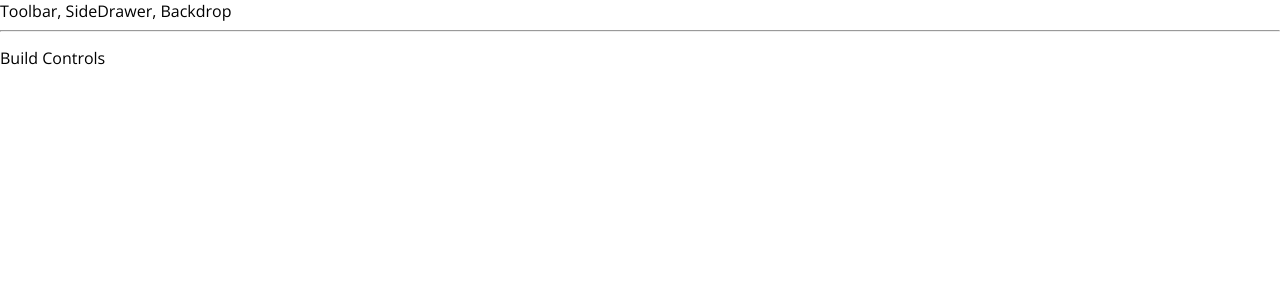
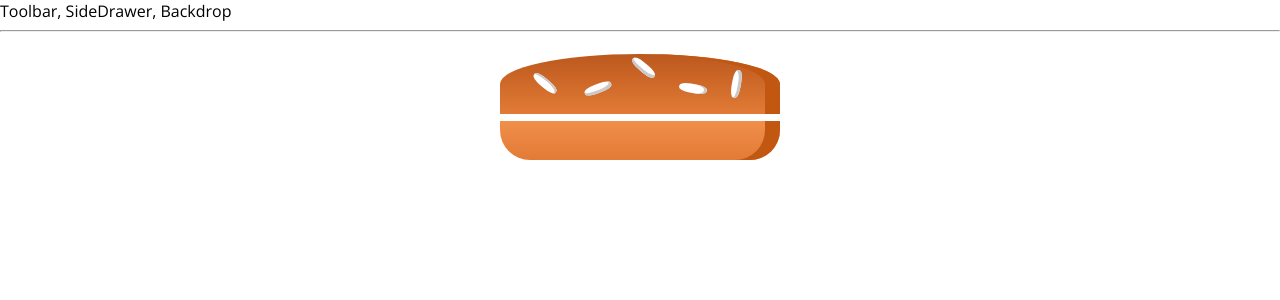
Before and after one commit to fAr-happy/burger-builder, a React (Create React App) app: page / in a window 1280 px wide. Shown: the top 300 px of the page. Built offline with nearby package versions, Linux system fonts and the light colour scheme.

Commit message:
add ingredient state functionality to burgerIngredient component

```diff
--- a/src/components/Burger/Burger.js
+++ b/src/components/Burger/Burger.js
@@ -1,10 +1,19 @@
 import React from "react";
+import styles from "./Burger.module.css";
 import BurgerIngredient from "./BurgerIngredient/BurgerIngredient";
 
-const Burger = () => {
+const Burger = props => {
+  // let transformedIngredients = Object.keys(props.ingredients).map(tiKey => {
+  //   return [...Array(props.ingredients[tiKey])].map((_, i) => {
+  //     return <BurgerIngredient type={tiKey} key={tiKey + i} />;
+  //   });
+  // });
+
   return (
-    <div>
-      <BurgerIngredient  />
+    <div className={styles.Burger}>
+      <BurgerIngredient type="bread-top" />
+      {/* {transformedIngredients} */}
+      <BurgerIngredient type="bread-bottom" />
     </div>
   );
 };
--- /dev/null
+++ b/src/components/Burger/Burger.module.css
@@ -0,0 +1,32 @@
+.Burger {
+  width: 100%;
+  margin: auto;
+  height: 250px;
+  overflow: scroll;
+  text-align: center;
+  font-weight: bold;
+  font-size: 1.2rem;
+}
+
+.Burger::-webkit-scrollbar {
+    display: none;
+  }
+
+@media (min-width: 1000px) and (min-height: 700px) {
+  .Burger {
+    width: 700px;
+    height: 600px;
+  }
+}
+@media (min-width: 500px) and (min-height: 401px) {
+  .Burger {
+    width: 450px;
+    height: 400px;
+  }
+}
+@media (min-width: 500px) and (min-height: 400px) {
+  .Burger {
+    width: 350px;
+    height: 300px;
+  }
+}
--- a/src/components/containers/BurgerBuilder/BurgerBuilder.js
+++ b/src/components/containers/BurgerBuilder/BurgerBuilder.js
@@ -1,16 +1,24 @@
-import React from 'react';
-import Aux from '../../../hoc/Auxiliary';
-import Burger from '../../Burger/Burger';
+import React from "react";
+import Aux from "../../../hoc/Auxiliary";
+import Burger from "../../Burger/Burger";
 
 class BurgerBuilder extends React.Component {
-    render(){
-        return(
-            <Aux>
-                <Burger />
-                <div>Build Controls</div>
-            </Aux>
-        )
+  state = {
+    ingredients: {
+      salad: 3,
+      bacon: 2,
+      cheese: 5,
+      meat: 9
     }
+  };
+
+  render() {
+    return (
+      <Aux>
+        <Burger ingredients={this.state.ingredients} />
+      </Aux>
+    );
+  }
 }
 
 export default BurgerBuilder;
```
